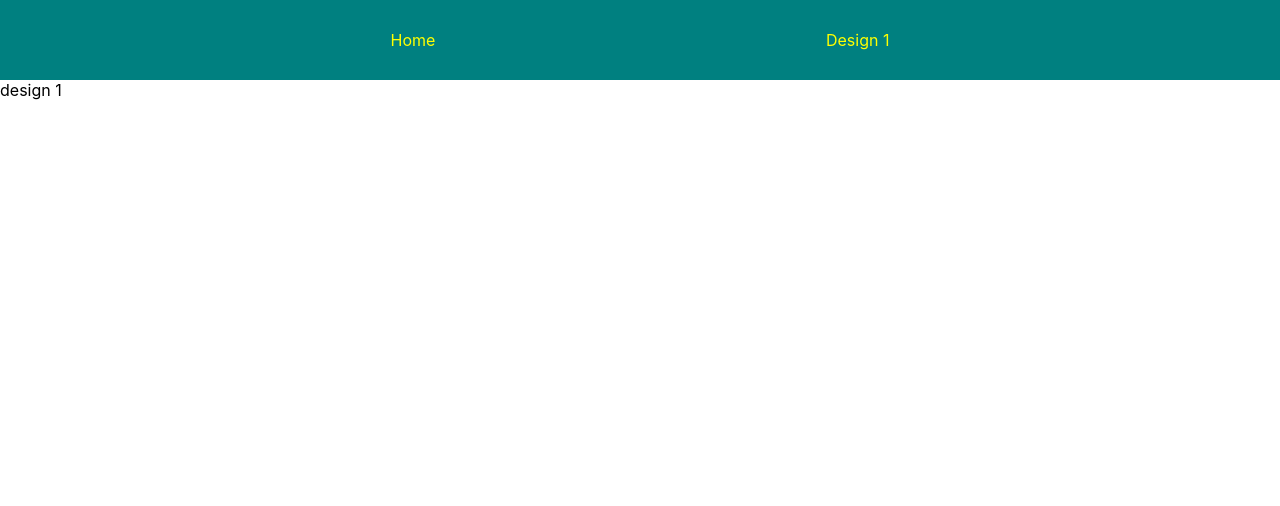
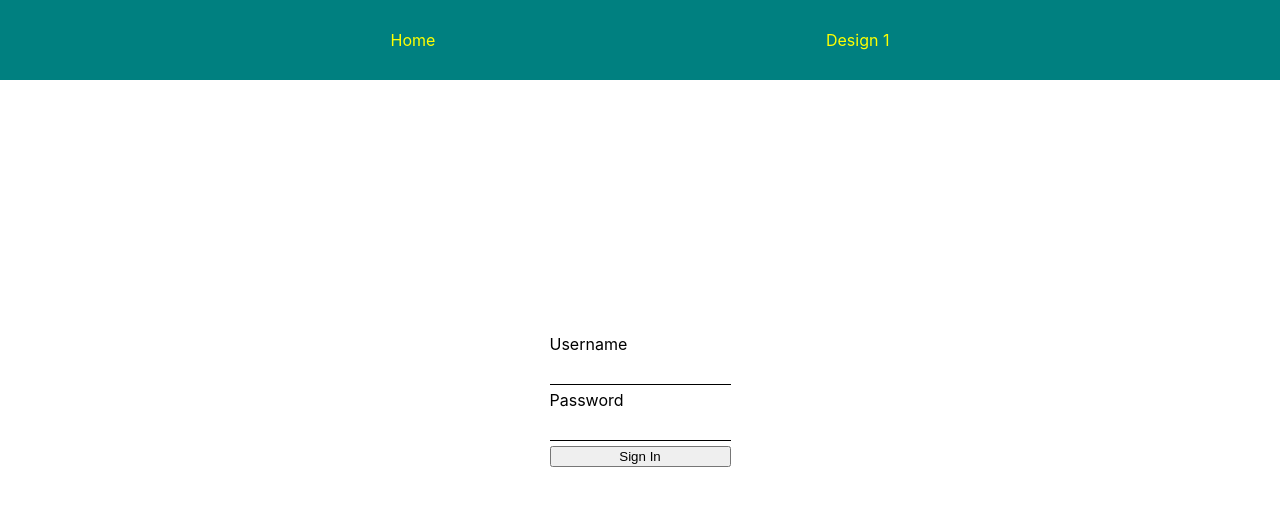
Before and after one commit to kyblockstacking/Login_Designs, a React (Create React App) app: page /design-1 in a window 1280 px wide. Shown: the top 506 px of the page. Built offline with nearby package versions, Linux system fonts and the light colour scheme.

Commit message:
design1 work

```diff
--- a/src/Components/Design1.jsx
+++ b/src/Components/Design1.jsx
@@ -4,7 +4,21 @@ import '../Stylesheets/Design1.css';
 export default class Design1 extends Component {
     render() {
         return (
-            <div>design 1</div>
+            <div className='wrapper-design-1'>
+
+                <form class='form-design-1' action="" method="post">
+                    <label for="username">
+                        <span>Username</span><input className='input-username' type="text" name="username" required="true" />
+                    </label>
+                    <label for="password">
+                        <span>Password</span><input className='input-password' type="password" name="password" required="true" />
+                    </label>
+                    <label>
+                        <span> </span><input type="submit" value="Sign In" />
+                    </label>
+                </form>
+
+            </div>
         );
     };
 };
--- a/src/Stylesheets/Design1.css
+++ b/src/Stylesheets/Design1.css
@@ -0,0 +1,26 @@
+.wrapper-design-1 {
+    display: flex;
+    height: 80vh;
+    justify-content: center;
+}
+
+.form-design-1 {
+    display: flex;
+    justify-content: center;
+    flex-direction: column;
+}
+
+.form-design-1 label {
+    display: flex;
+    flex-direction: column;
+}
+
+.input-username,
+.input-password {
+    border: none;
+    background: transparent;
+    padding-top: 5px;
+    padding-bottom: 5px;
+    margin: 5px 0;
+    border-bottom: 1px solid black;
+}
```
